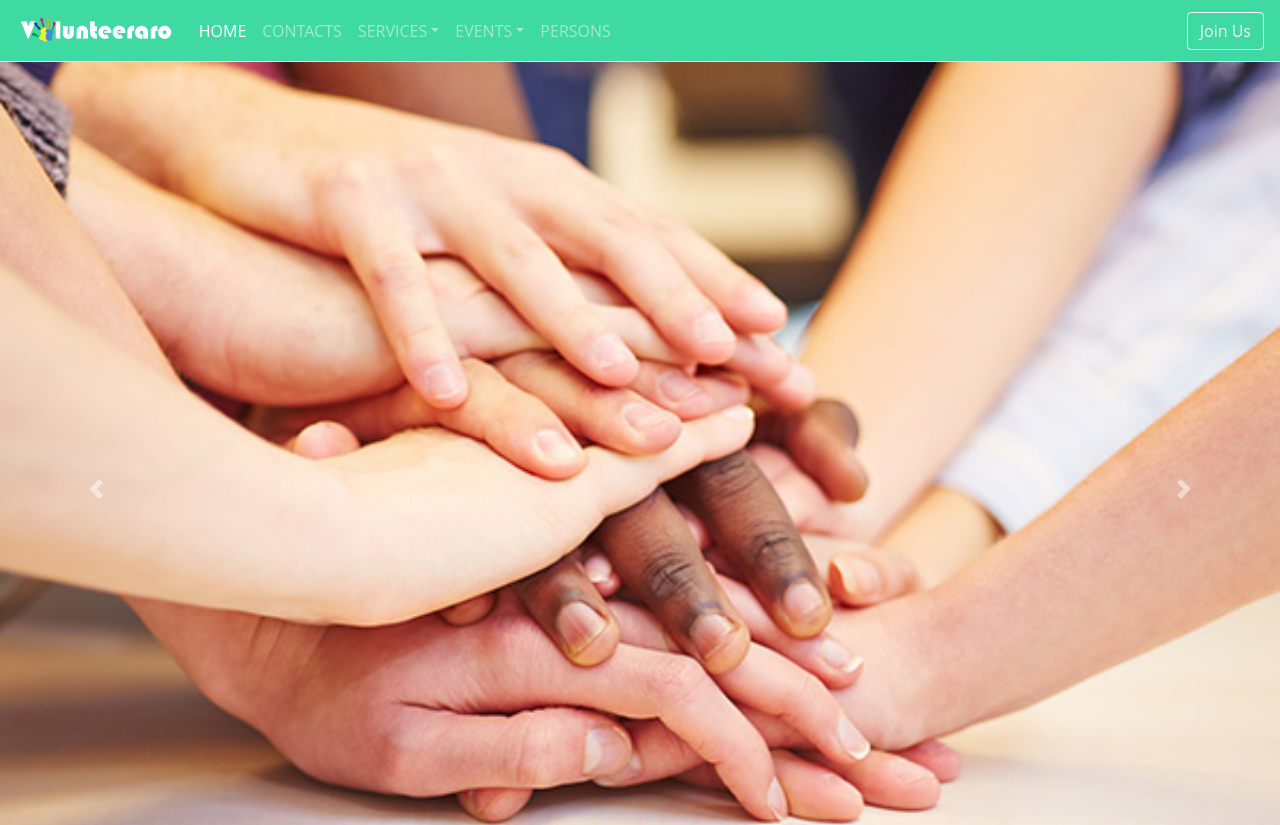
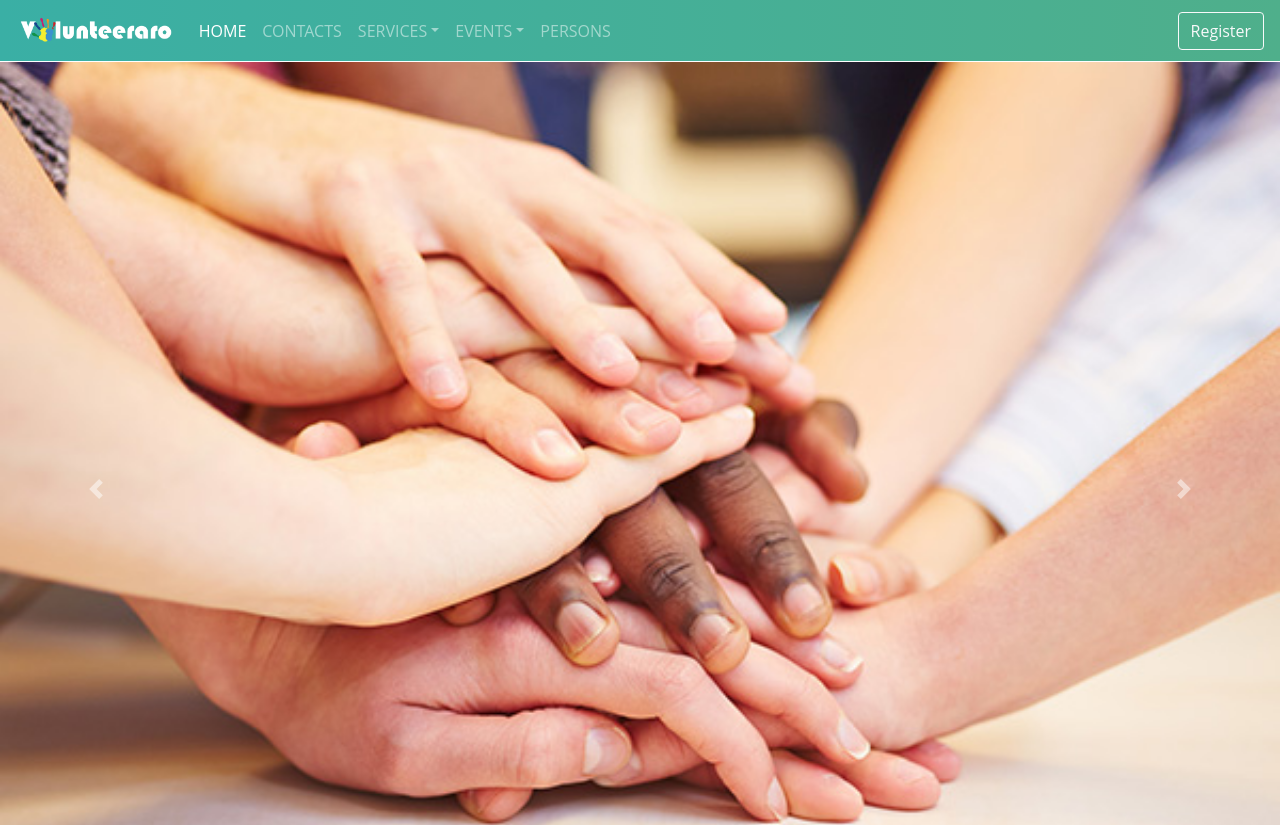
Before and after one commit to MohamadNezam/HYP-Project, a website: page statics/index.html in a window 1280 px wide. Shown: the top 825 px of the page. Drawn offline with nearby package versions, Linux system fonts and the light colour scheme; no server answers.

Commit message:
Update index.html

```diff
--- a/statics/index.html
+++ b/statics/index.html
@@ -26,7 +26,8 @@
       <header  id="headerContent">
 
 
-      <nav class="navbar navbar-expand-md  navbar-dark fixed-top" style="background-color: #3fdaa1;">
+
+ <nav class="navbar navbar-expand-md  navbar-dark fixed-top" style="background: -webkit-linear-gradient(left, #3AAFA5, #4FAF8B);">
     <a href="#" class="navbar-brand">
         <img src="img/logo.png" height="35" alt="logo">
     </a>
@@ -49,16 +50,15 @@
              <div class="nav-item dropdown">
                 <a href="#" class="nav-link dropdown-toggle" data-toggle="dropdown">EVENTS</a>
                 <div class="dropdown-menu">
-                    <a href="/events.html" class="dropdown-item">ALL Events</a>
+                     <a href="/events.html" class="dropdown-item">ALL Events</a>
                     <a href="/events.html?EventId=0" class="dropdown-item">Latest Events</a>
-
                 </div>
             </div>
              <a href="persons.html" class="nav-item nav-link">PERSONS</a>
         </div>
 
         <div class="navbar-nav">
-            <a href="terms.html" class="btn btn-outline-light">Join Us</a>
+            <a href="terms.html" class="btn btn-outline-light">Register</a>
         </div>
     </div>
 </nav>
```
